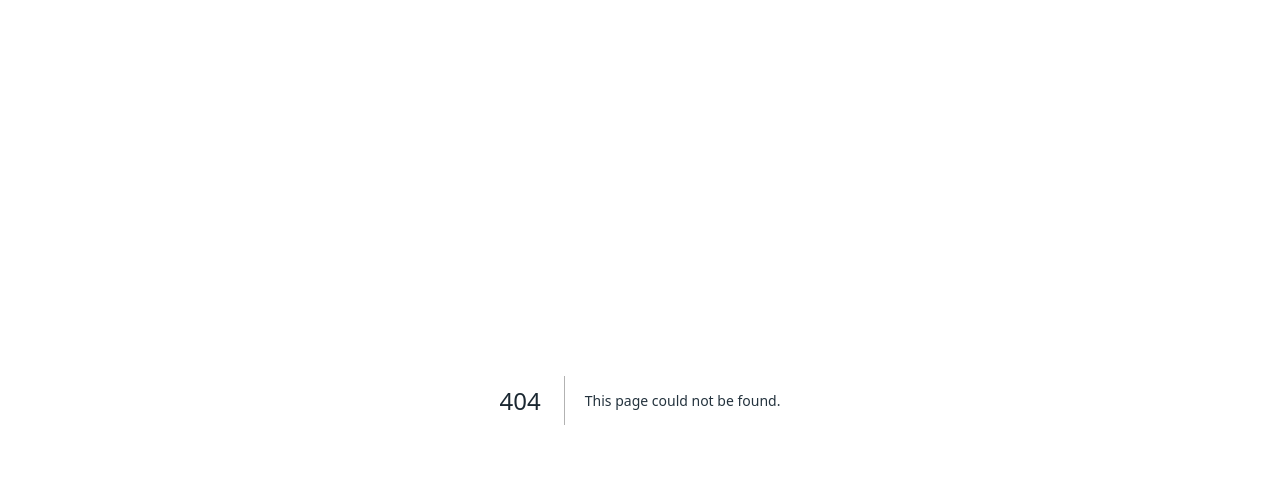
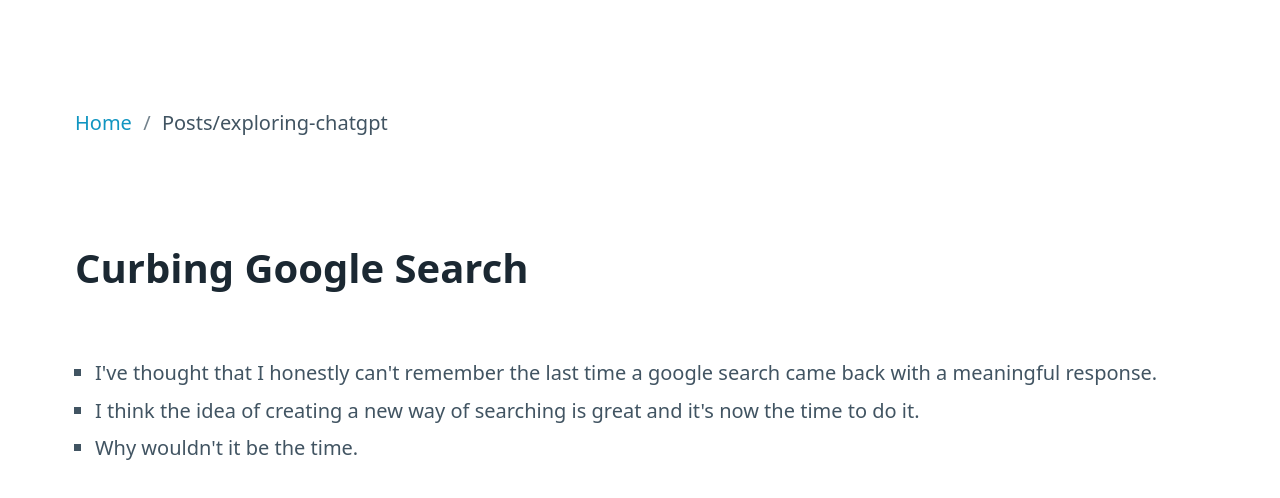
Before and after one commit to snesjhon/world, a Next.js app: page /posts/exploring-chatgpt in a window 1280 px wide. Before the commit this address had no page. Shown: the top 498 px of the page. Built offline with nearby package versions, Linux system fonts and the light colour scheme.

Commit message:
feat: rewrite a couple of things

```diff
--- a/components/Header.tsx
+++ b/components/Header.tsx
@@ -22,6 +22,7 @@ export function Header({ theme }: Props) {
   useEffect(() => {
     setToggleLight(theme === "light");
   }, [theme]);
+
   return (
     <header className="container">
       <hgroup className="header">
@@ -50,7 +51,7 @@ export function Header({ theme }: Props) {
             </a>
           </li>
           <li>
-            <a href="#">
+            <a href="./resume.pdf">
               Resume
               <FiExternalLink
                 size="0.9rem"
--- /dev/null
+++ b/pages/posts/exploring-chatgpt.mdx
@@ -0,0 +1,5 @@
+# Curbing Google Search
+
+- I've thought that I honestly can't remember the last time a google search came back with a meaningful response.
+- I think the idea of creating a new way of searching is great and it's now the time to do it.
+- Why wouldn't it be the time.
--- a/pages/posts/new-order.mdx
+++ b/pages/posts/new-order.mdx
@@ -1,6 +1,6 @@
 import { Music } from "../../components";
 
-### New Order
+# New Order
 
 - I've been really into New Order nowadays
 
--- a/pages/recommendations.mdx
+++ b/pages/recommendations.mdx
@@ -1,3 +1,3 @@
 # Recommendations
 
-- I created a list because I wanted to create a list
+> A list I'm planning on writing based on the work from a great colleague <a href="https://alexcwatt.com/recommendations/" target="_blank">Alex Watt </a>
--- a/styles/global.scss
+++ b/styles/global.scss
@@ -29,6 +29,7 @@ $enable-classes: true;
   cursor: pointer;
 }
 
-.home > section {
+.home h2 {
   border-bottom: 1px solid var(--muted-border-color);
+  padding-bottom: 1rem;
 }
```
